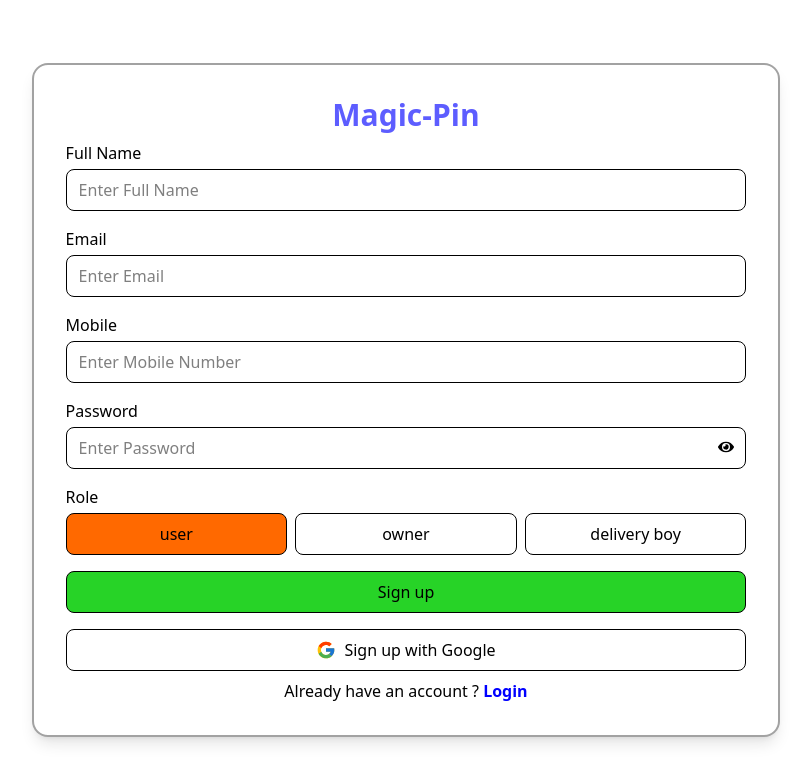
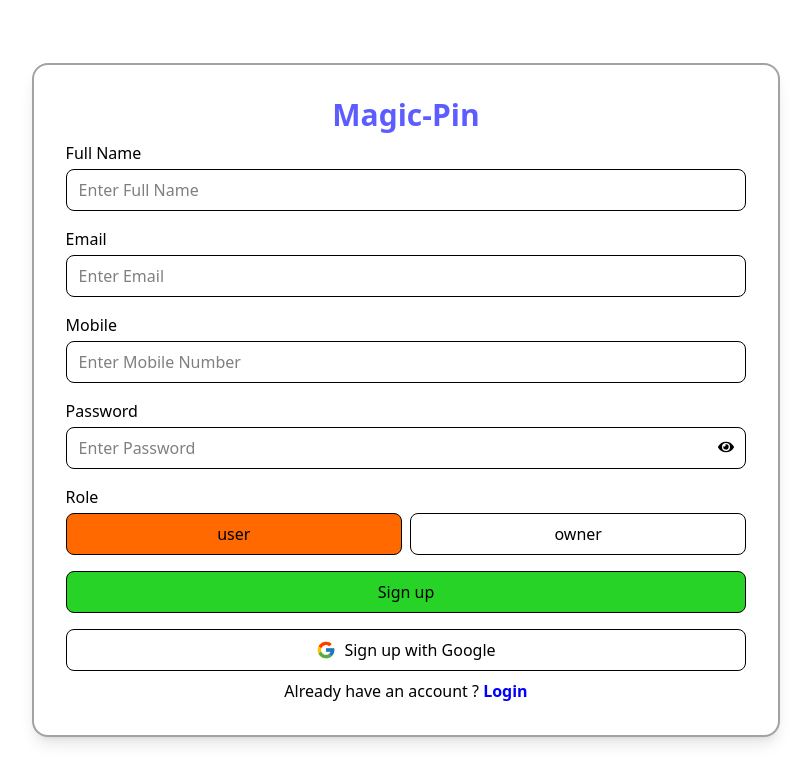
Before and after one commit to Mustafakhan574/Magic-pin, a React (Vite) app in the folder frontend/: page /signup in a window 1280 px wide. Shown: the top 782 px of the page, without its empty margins (234-1045 px from the left). Built offline with nearby package versions, Linux system fonts and the light colour scheme; no server answers.

Commit message:
Update Signup.jsx

```diff
--- a/frontend/src/pages/Signup.jsx
+++ b/frontend/src/pages/Signup.jsx
@@ -89,7 +89,7 @@
       <div className='mb-4'>
        <label htmlFor="role" className='block text-grey-700 font-medium mb-1'>Role</label>
        <div className='flex gap-2'>
-       {["user","owner","delivery boy"].map((user)=>(
+       {["user","owner"].map((user)=>(
           <button className={`flex-1 border rounded-lg px-3 py-2 text-center font-medium transition-colors focus:bg-orange-500 ${role == user ? "bg-orange-500":""}`} onClick={()=>setrole(user)} key={user}>{user}</button>
        ))}
        </div>
```
